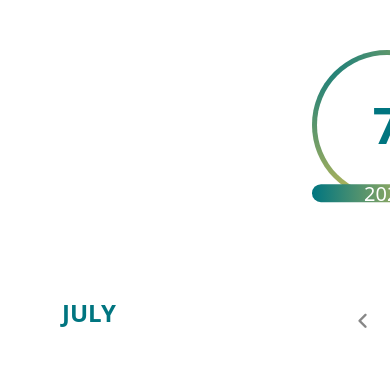
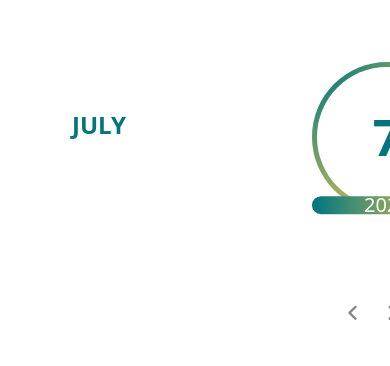
Before and after one commit to emanabdelwahed/calendar, a plain HTML site: page index.html in a window 390 px wide. Shown: the top 366 px of the page. Drawn offline with nearby package versions, Linux system fonts and the light colour scheme.

Commit message:
create calendar

```diff
--- a/css/style.css
+++ b/css/style.css
@@ -12,13 +12,19 @@ body {
   align-items: center;
   justify-content: center;
   position: absolute;
+  display: flex;
+  height: 100vh;
 }
+
 
 /* Style the container */
 .container {
   max-width: 100%;
   padding: 0 20px;
+  margin-left: auto;
+  margin-right: auto;
 }
+
 
 /* Style the row */
 .row {
@@ -37,7 +43,7 @@ body {
 .wrapper {
   width:450px;
   background: hsl(0, 0%, 100%);
-  padding: 20px;
+  padding-right: 30px;
 }
 
 /* Style the header */
@@ -51,6 +57,7 @@ header .current-date{
   color: #007580;
   font-weight: bolder;
   font-size: 24px;
+  margin-left: 30px;
 }
 
 /* Style the icons */
@@ -185,14 +192,27 @@ li.sunday {
   margin-top: 50px;
   margin-left: 100px;
 
+
 }
 @media (max-width: 767px) {
   .wrapper2 {
-    display: flex;
-    flex-direction: column;
+    display: inline-block;
+    flex-direction: row;
     margin-left: 300px;
+    position: relative;
   }
+  /* .icons{
+    display: none;
+  } */
+  .current-date{
+    padding-bottom: -10px !important;
+    text-align: right;
+    transform: translateY(-500%);
+  }
+
 }
+
+
 
 /* Style the circle and rectangle containers */
 .circle-container,
@@ -229,7 +249,7 @@ li.sunday {
   width: 150px;
   border: none;
   border-radius: 20px;
-  transform: translatey(190%);
+  transform: translateY(190%);
   background: linear-gradient(to left,#FED049,#007580);
   margin: 0 auto;
 }
--- a/index.html
+++ b/index.html
@@ -13,7 +13,7 @@
     <script src="js/script.js" defer></script>
   </head>
   <body>
-    <div class="container">
+    <div class="container mx-auto">
       <div class="row">
         <div class="col-md-6 col-sm-12 order-sm-2">
           <div class="wrapper2">
```
